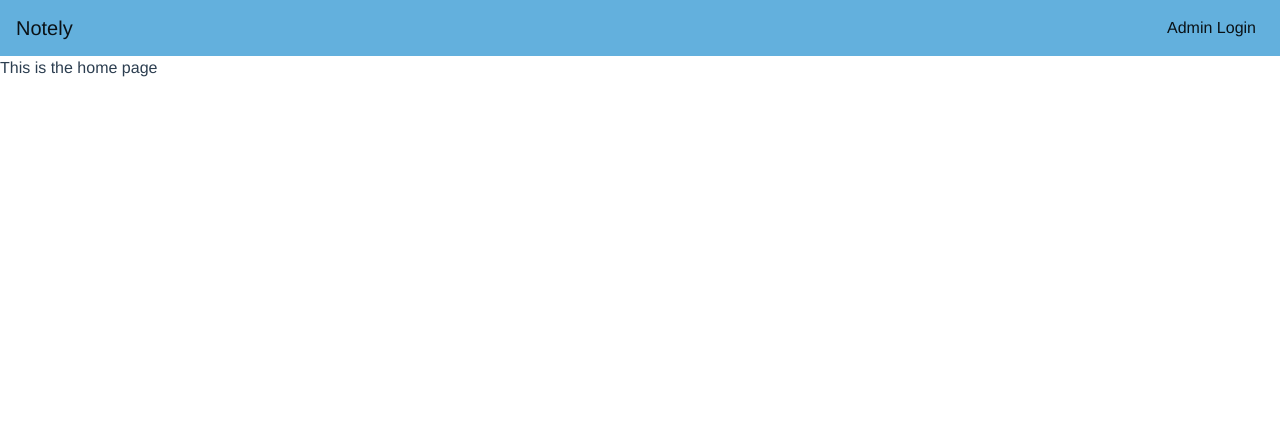
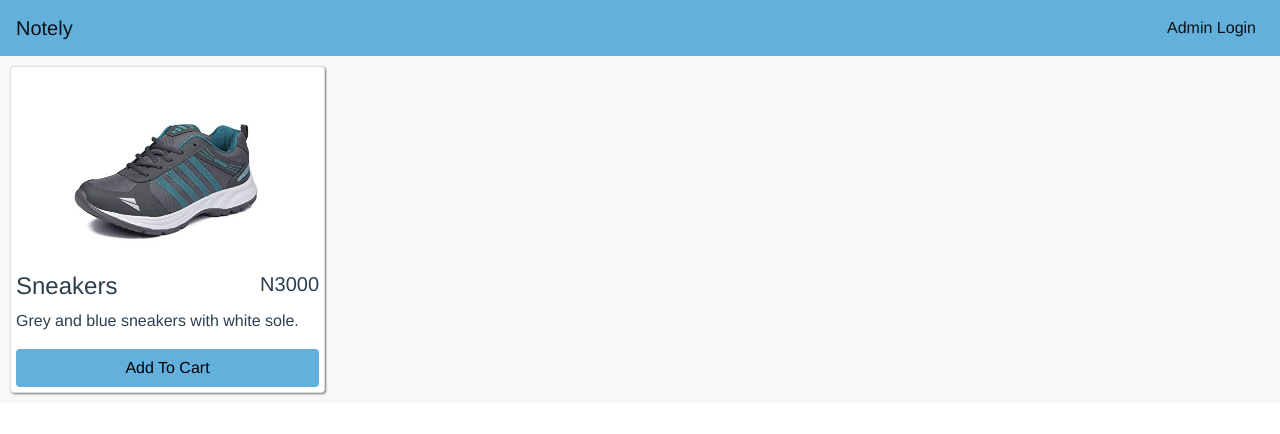
Before and after one commit to georgeben/Using-Vuex-for-state-management, a Vue app: page / in a window 1280 px wide. Shown: the top 434 px of the page. Built offline with nearby package versions, Linux system fonts and the light colour scheme.

Commit message:
Created and styled ProductItem component

```diff
--- a/src/App.vue
+++ b/src/App.vue
@@ -21,5 +21,6 @@ export default {
   -webkit-font-smoothing: antialiased;
   -moz-osx-font-smoothing: grayscale;
   color: #2c3e50;
+  background-color: #f8f8f8;
 }
 </style>
--- /dev/null
+++ b/src/components/ProductItem.vue
@@ -0,0 +1,38 @@
+<template>
+    <div class="product-item card">
+        <img src="../assets/shoe.jpg" alt="Failed to load image">
+        <div class="title">
+            <h4>Sneakers</h4>
+            <h5>N3000</h5>
+        </div>
+        <p>Grey and blue sneakers with white sole.</p>
+        <button class="btn">Add To Cart</button>
+    </div>
+</template>
+
+<script>
+export default {
+    name: 'ProductItem',
+}
+</script>
+<style scoped>
+
+.product-item{
+    width: 25%;
+}
+
+.product-item img{
+    width: 200px;
+    display: block;
+    margin: auto;
+}
+
+.title{
+    display: flex;
+    justify-content: space-between;
+}
+
+button{
+    background-color: rgb(99, 176, 221);
+}
+</style>
--- a/src/views/Home.vue
+++ b/src/views/Home.vue
@@ -1,15 +1,28 @@
 <template>
   <div class="home">
-    <p>This is the home page</p>
+    <ProductItem />
   </div>
 </template>
 
 <script>
-// @ is an alias to /src
+import ProductItem from '../components/ProductItem.vue';
 
 export default {
   name: 'home',
   components: {
+    ProductItem,
   },
 }
 </script>
+
+<style>
+.home{
+  padding: 10px;
+}
+
+.card{
+  background-color: #fff;
+  box-shadow: 1px 1px 2px #777;
+  padding: 5px;
+}
+</style>
```
Also changed, not shown: src/assets/shoe.jpg (added).
